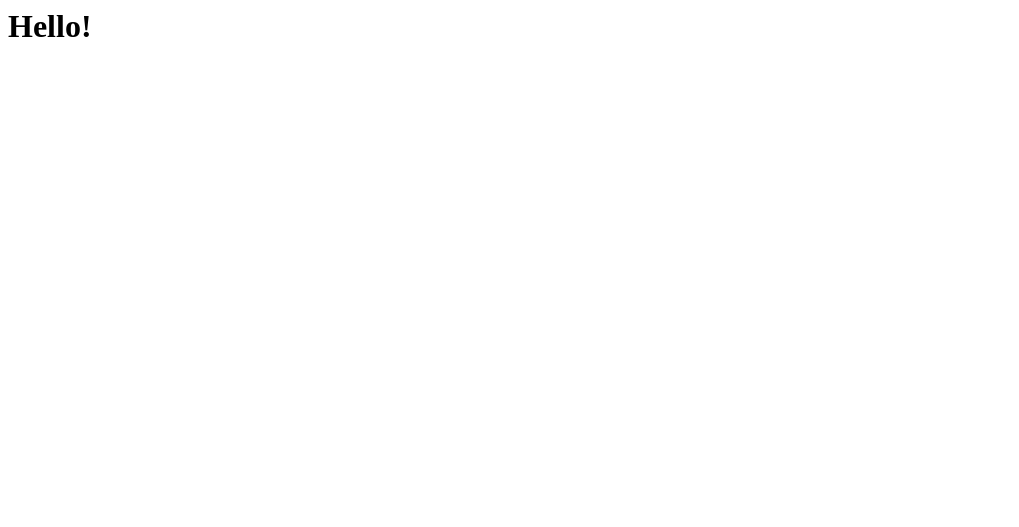
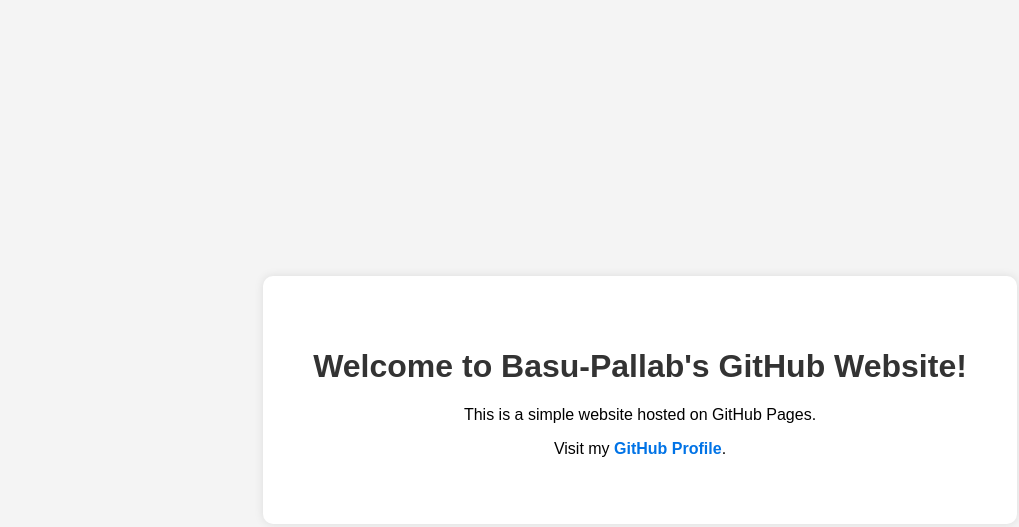
Before and after one commit to Basu-Pallab/Basu-Pallab.github.io, a plain HTML site: page index.html in a window 1280 px wide. Shown: the whole page, without its empty margins (0-1019 px from the left). Drawn offline with Linux system fonts and the light colour scheme.

Commit message:
Update index.html for my website

```diff
--- a/index.html
+++ b/index.html
@@ -1 +1,43 @@
-<h1>Hello!</h1>
+<!DOCTYPE html>
+<html lang="en">
+<head>
+    <meta charset="UTF-8">
+    <meta name="viewport" content="width=device-width, initial-scale=1.0">
+    <meta http-equiv="X-UA-Compatible" content="IE=edge">
+    <title>Welcome to My GitHub Website</title>
+    <style>
+        body {
+            font-family: Arial, sans-serif;
+            margin: 0;
+            padding: 0;
+            display: flex;
+            justify-content: center;
+            align-items: center;
+            height: 100vh;
+            background-color: #f4f4f4;
+        }
+        h1 {
+            color: #333;
+        }
+        .container {
+            text-align: center;
+            background-color: white;
+            padding: 50px;
+            border-radius: 10px;
+            box-shadow: 0 0 10px rgba(0,0,0,0.1);
+        }
+        a {
+            text-decoration: none;
+            color: #0073e6;
+            font-weight: bold;
+        }
+    </style>
+</head>
+<body>
+    <div class="container">
+        <h1>Welcome to Basu-Pallab's GitHub Website!</h1>
+        <p>This is a simple website hosted on GitHub Pages.</p>
+        <p>Visit my <a href="https://github.com/Basu-Pallab" target="_blank">GitHub Profile</a>.</p>
+    </div>
+</body>
+</html>
```
